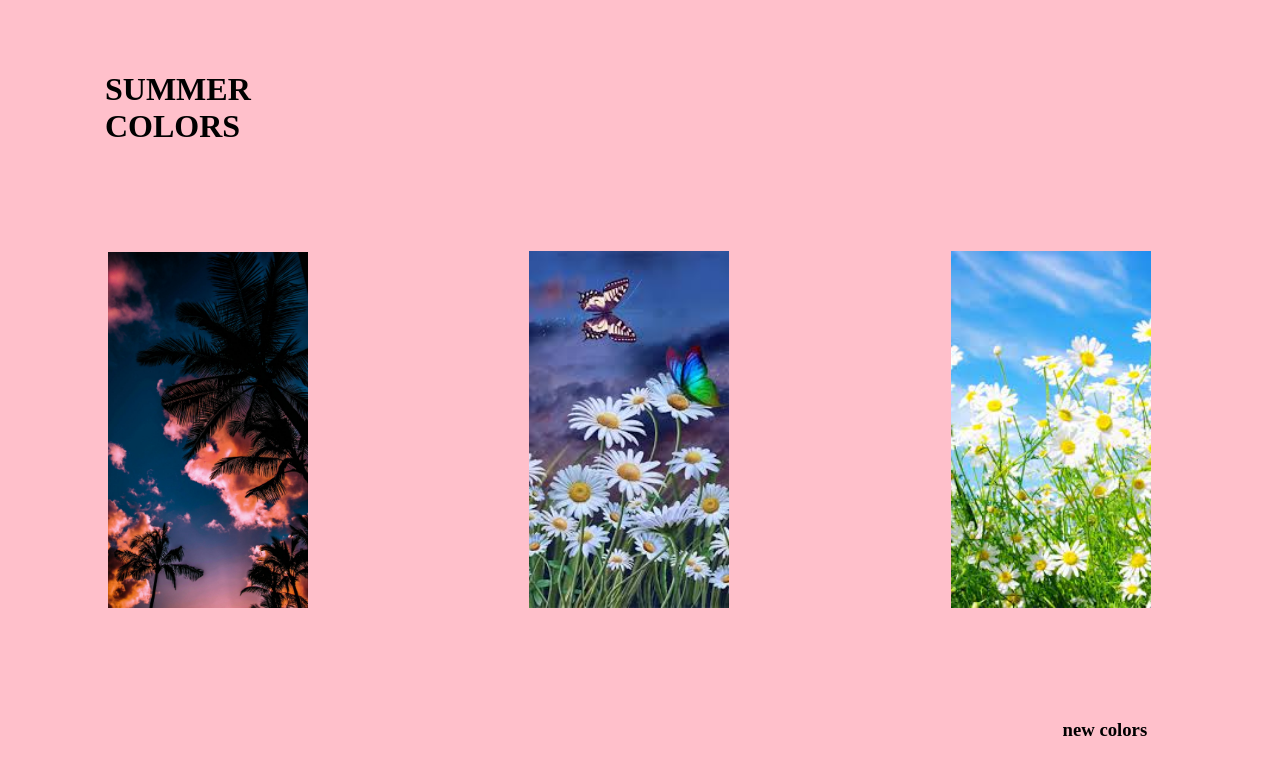
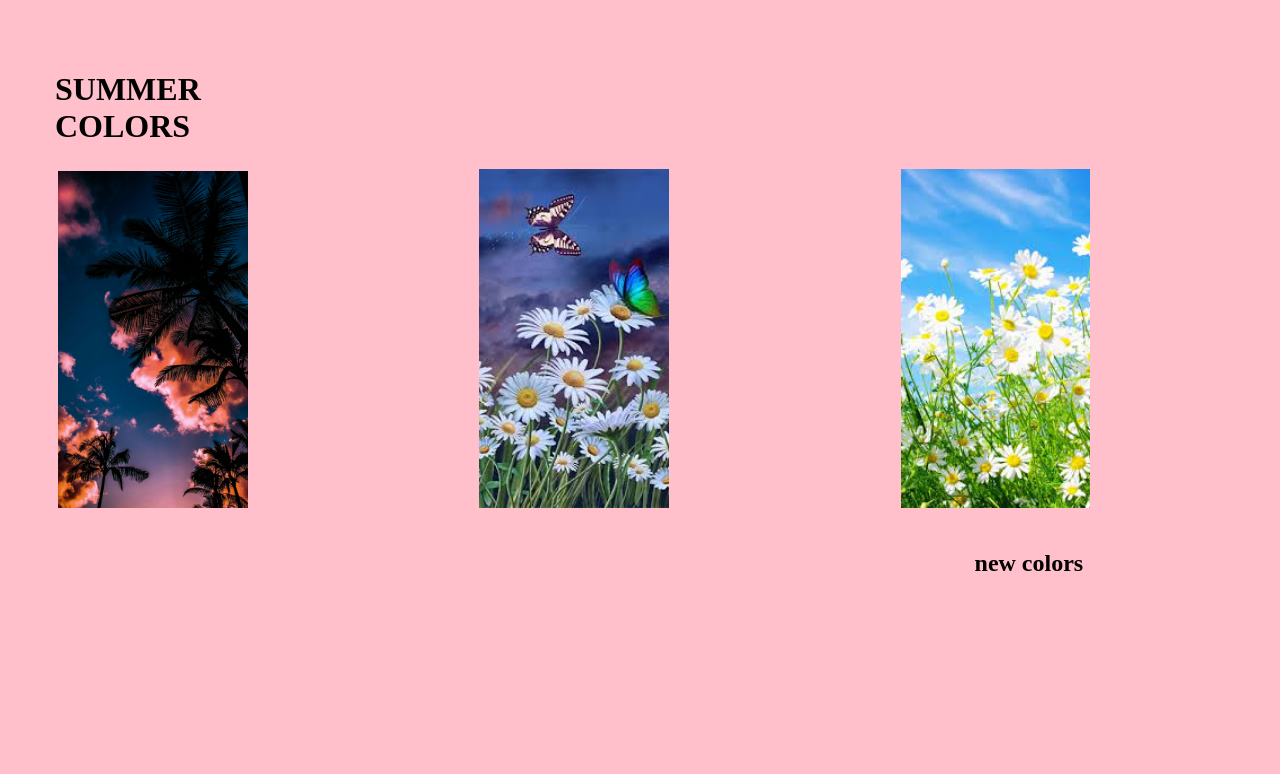
Before and after one commit to DoshikBruh/Summer-Colors, a plain HTML site: page index.html in a window 1280 px wide. Drawn offline with Linux system fonts and the light colour scheme.

Commit message:
Add files via upload

```diff
--- a/index.html
+++ b/index.html
@@ -8,6 +8,7 @@
 <body>
     <div class="t">
         <h1>SUMMER COLORS</h1>
+
         <div class="image">
                 <img src="лето 1.jpg" alt="SUMMER COLORS"/>
 
@@ -20,8 +21,8 @@
             <div class="image">
                 <img src="лето 3.jpg">
             </div>
-            <h3>new colors</h3>
-
+            <h2>new colors</h2>
+         </div>
     </div>
     <br> <br>
 
--- a/style.css
+++ b/style.css
@@ -10,27 +10,28 @@ body {
 h1 {
     position: absolute;
     top: 50px;
-    left: 105px;
+    left: 55px;
     width: 200px;
 }
 
 div {
-    height: 600px;
+    height: 500px;
 display: flex;
 align-items: flex-end;
 }
 
 img {
     position: relative;
-    left: 100px;
+    left: 50px;
     width: 200px;
+    width: 45%;
 }
 
-h3 {
+h2 {
     position: absolute;
-    top: 700px;
+    top: 530px;
     right: 500;
-    width: 89%;
+    width: 84%;
     display: flex;
     justify-content: flex-end
 }
```
